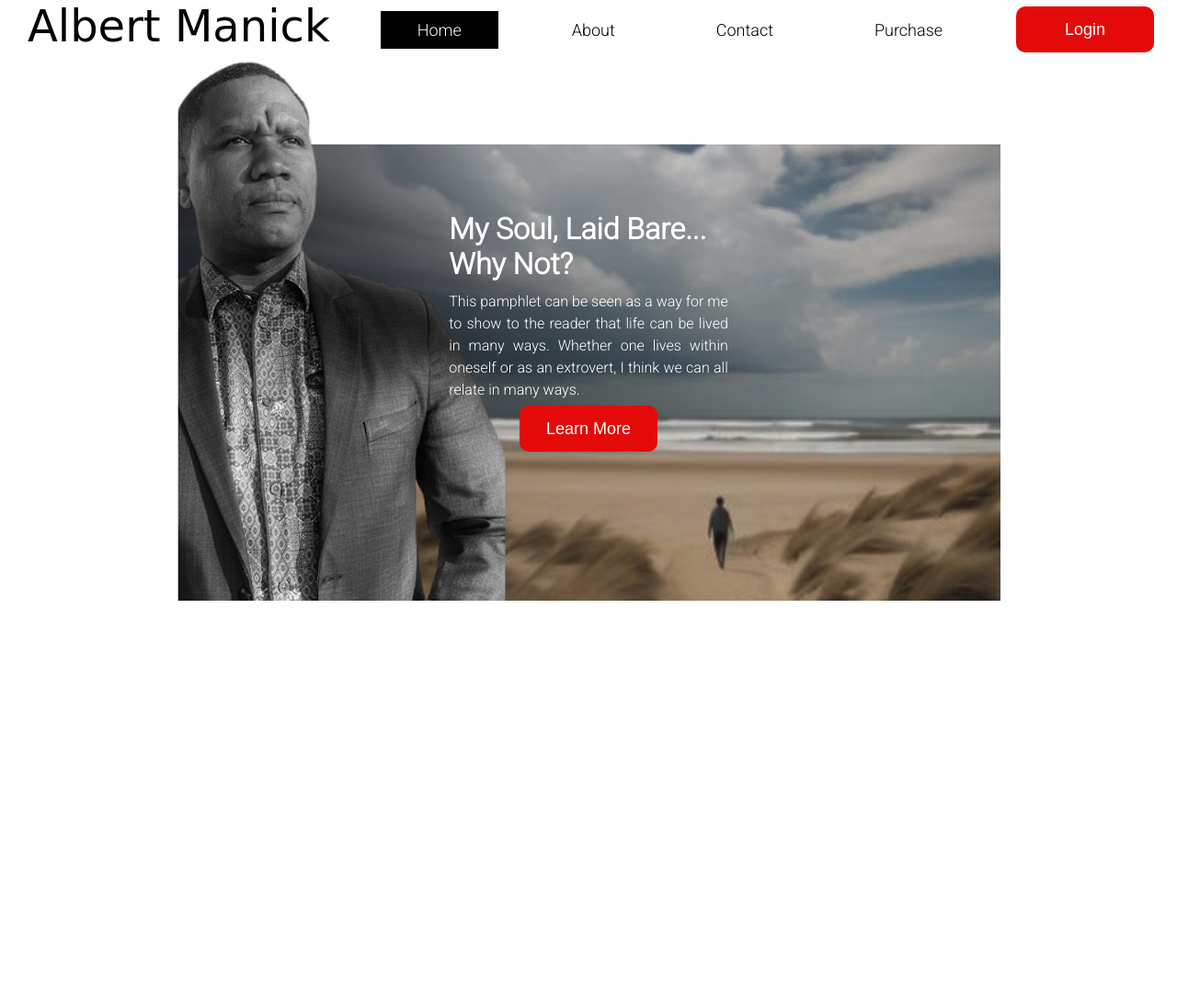
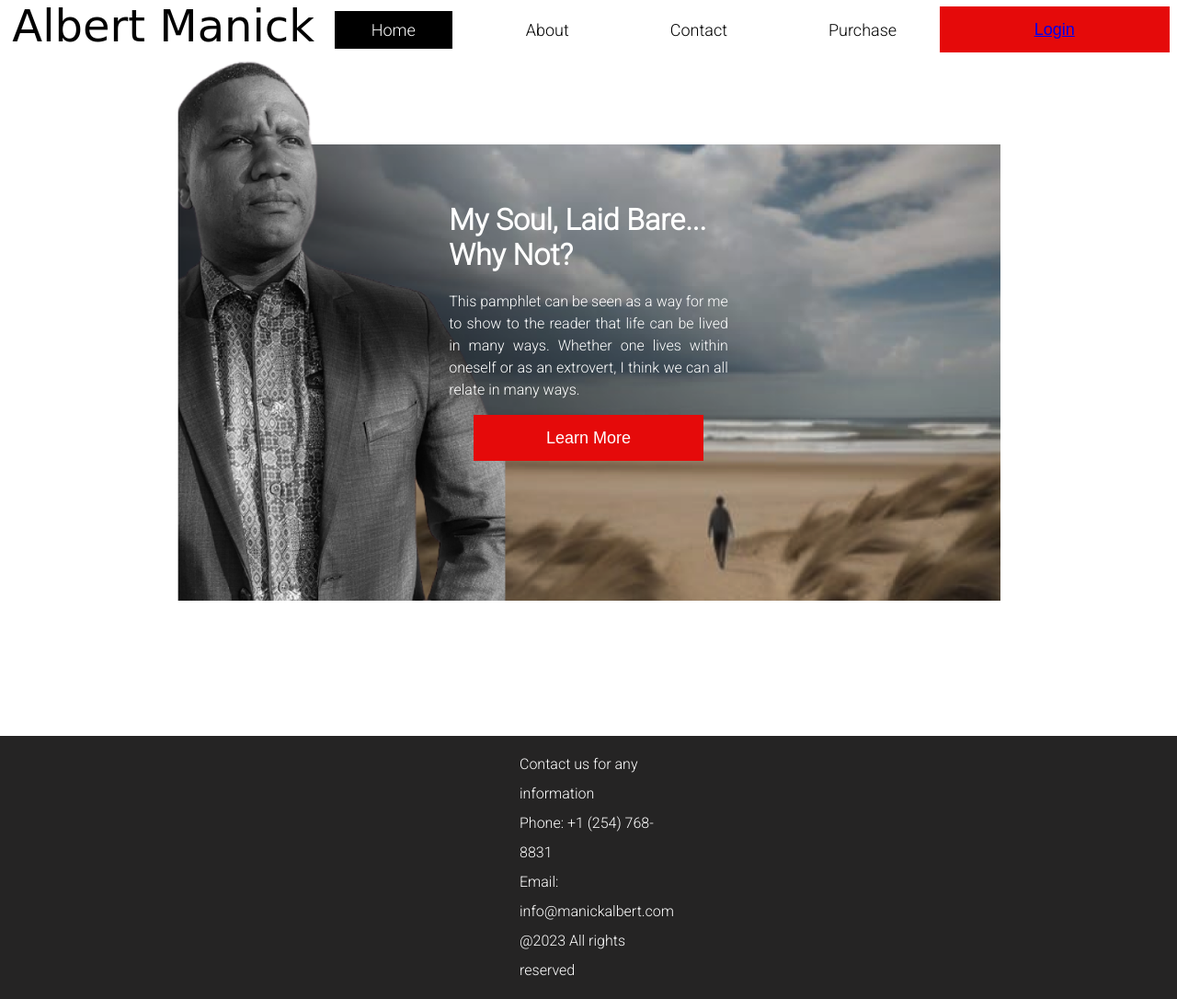
Before and after one commit to Ashoobe/website-Manick-Albert, a Django app: page / in a window 1280 px wide. Shown: the whole page at 92% size. Before the commit the page ends 653 px from the top, so only its background shows below. Run offline with Django 4.2, Linux system fonts and the light colour scheme; some web fonts are replaced.

Commit message:
Working on Fontend

```diff
--- a/allbooksProject/Books/static/Books/css/styles.css
+++ b/allbooksProject/Books/static/Books/css/styles.css
@@ -78,14 +78,14 @@ body {
 
 button {
   height: 50px;
-  width: 150px;
+  width: 250px;
   margin: auto 0;
   background: #e50a0a;
   color: #fff;
   font-size: 18px;
   padding: 10px 20px;
   border: none;
-  border-radius: 10px;
+  /* border-radius: 10px; */
   cursor: pointer;
   transition: background-color 0.5s;
 }
@@ -126,14 +126,37 @@ button:hover {
 
 .memo {
   width: 35%;
-  margin: auto;
+  margin: 10px auto;
   text-align: justify;
   padding: 5px;
   line-height: 1.5;
-  color: white;;
+  color: white;
+
 
 }
 
-.button learn_more{
+/* THIS IS THE FOOTER STYLE */
 
+footer{
+  background-color: rgb(37, 36, 36);
+  color: white;
+  text-align: left;
+  padding: 15px;
+  line-height: 2;
 }
+
+footer a{
+  text-decoration: none;
+  color: white;
+}
+
+.footer-content{
+  /* border: red solid 1px; */
+  width: 12%;
+  margin: auto;
+}
+
+.info{
+  width: 100%;
+  text-align: right;
+}
--- a/allbooksProject/Books/templates/Books/base.html
+++ b/allbooksProject/Books/templates/Books/base.html
@@ -22,13 +22,13 @@
       </div>
       <nav class="header-navigation">
         <ul class="navigation">
-          <li class="home"><a href="#">Home</a></li>
+          <li class="home"><a href="{% url 'home' %}">Home</a></li>
           <li class="about"><a href="#">About</a></li>
           <li class="contact"><a href="#">Contact</a></li>
           <li class="purchase"><a href="#">Purchase</a></li>
         </ul>
       </nav>
-      <button class="button">Login</button>
+      <button class="button"><a href="{% url 'login' %}">Login</a></button>
     </div>
   </header>
     <!-- -------------------------------------- -->
@@ -37,5 +37,22 @@
 
     {% endblock %}
   </main>
+  <footer>
+    <div class="footer-content">
+
+    <p>
+      Contact us for any information
+    </p>
+    <p >
+      Phone: <a class="info" href="tel:2547688831"> +1 (254) 768-8831</a>
+    </p>
+    <p >
+      Email: <a href="mailto: manickalbert@manickalbert.com"> info@manickalbert.com</a>
+    </p>
+    <p>
+      @2023 All rights reserved
+    </p>
+    </div>
+  </footer>
   </body>
 </html>
--- /dev/null
+++ b/allbooksProject/Books/templates/Books/login.html
@@ -0,0 +1,4 @@
+{% extends "Books/base.html" %}
+{% block content %}
+<h1>Login Page</h1>
+{% endblock %}
--- a/allbooksProject/Books/urls.py
+++ b/allbooksProject/Books/urls.py
@@ -3,5 +3,5 @@ from django.urls import path
 from . import views
 
 urlpatterns = [
-    #path("", views.home,name="home"),
+    path("login/", views.login,name="login"),
 ]
--- a/allbooksProject/Books/views.py
+++ b/allbooksProject/Books/views.py
@@ -3,3 +3,6 @@ from django.shortcuts import render
 # Create your views here.
 def home(request):
     return render(request, "Books/index.html")
+
+def login(request):
+    return render(request, "Books/login.html")
```
